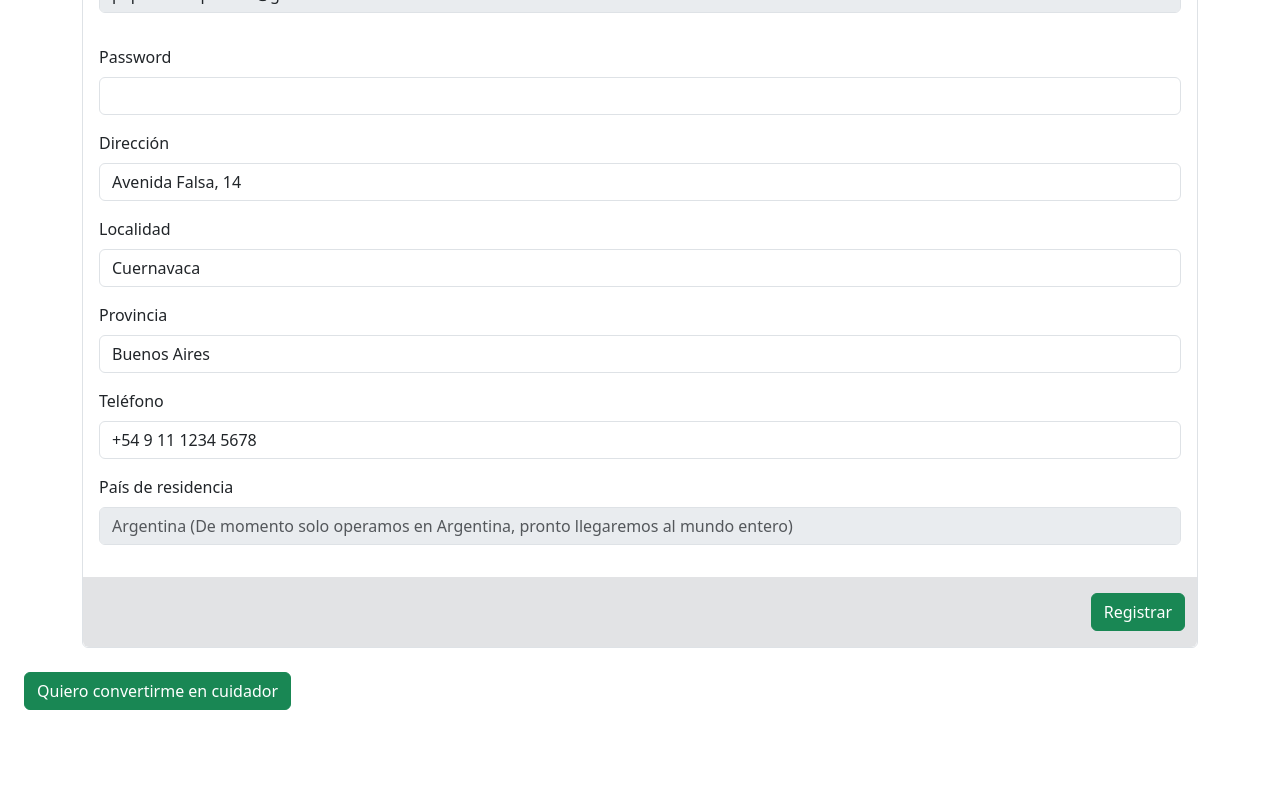
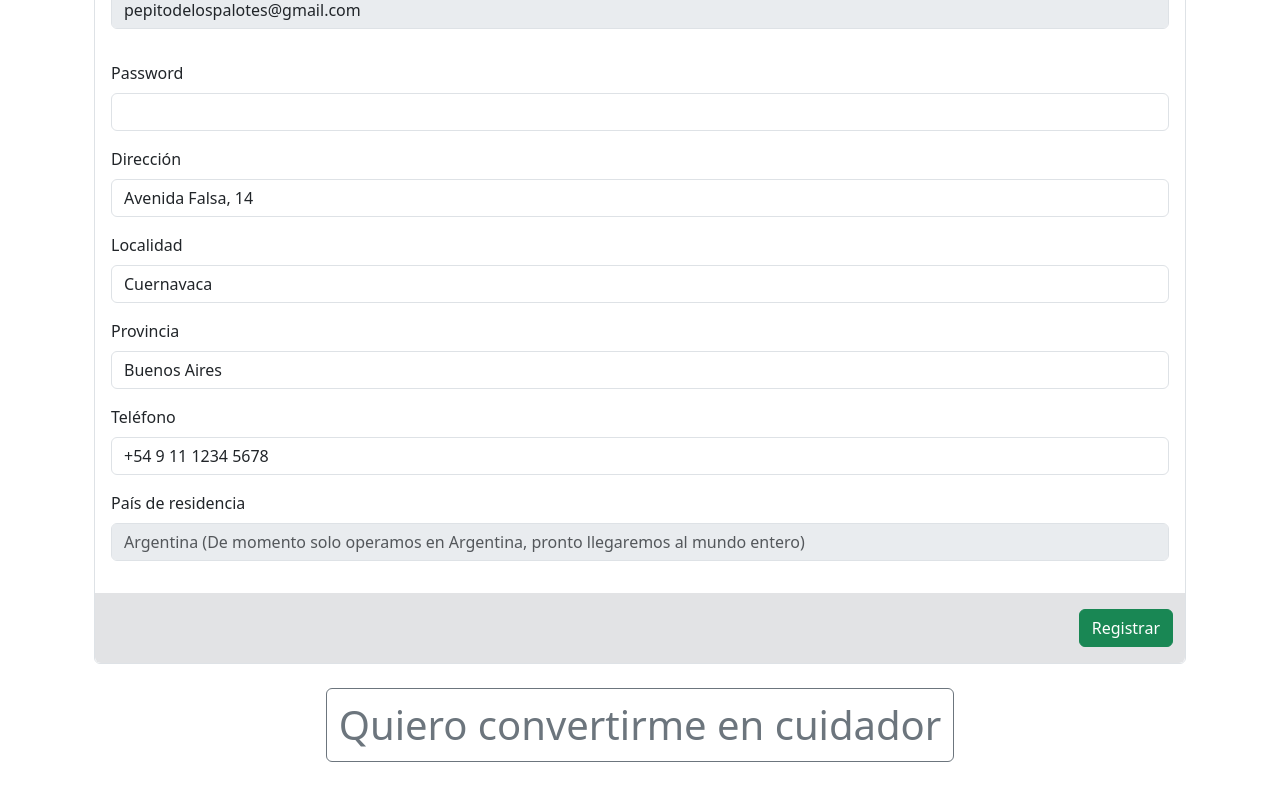
Before and after one commit to No-Country-simulation/c19-25-m-node-react, a React (Vite) app in the folder FRONTEND-REACT/: page /perfil in a window 1280 px wide. Shown: the part 938-1738 px from the top of the page. Before the commit the page ends 1648 px from the top, so only its background shows below. Built offline with nearby package versions, Linux system fonts and the light colour scheme.

Commit message:
margenes añadidos a perfil

```diff
--- a/FRONTEND-REACT/src/pages/Perfil.jsx
+++ b/FRONTEND-REACT/src/pages/Perfil.jsx
@@ -24,11 +24,12 @@ export default function Perfil() {
             fecha_nac: '10/04/1995',
         }
     ]
+
     const usuario = datosUsuario[0];
-
 
     return (
         <>
+            <div className='container mb-5 mt-3 min-height-vh'>
                 <h1>Perfil</h1>
                 <div>
                     <EditarDatosPerfil
@@ -43,8 +44,9 @@ export default function Perfil() {
                         fecha_nac={usuario.fecha_nac}
                     />
                 </div>
-            <div>
-                <button type="button" class="btn btn-success ms-4" onClick={handleButtonClick}>Quiero convertirme en cuidador</button>
+                <div className='text-center '>
+                    <button type="button" class="btn btn-outline-secondary fs-1" onClick={handleButtonClick}>Quiero convertirme en cuidador</button>
+                </div>
             </div>
         </>
     );
```
Lines whose indentation alone changed are shown as unchanged.
